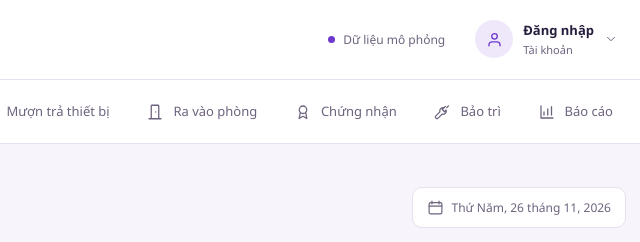
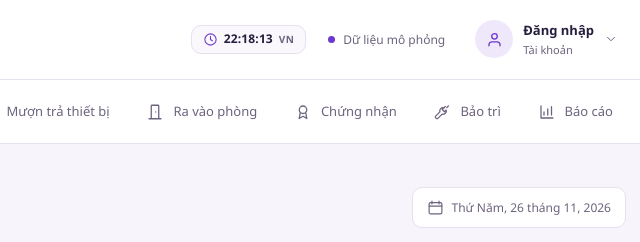
Before and after one commit to TMT-221/ProjectBPT, a website with bundled scripts: page UniLab/public/index.html in a window 1280 px wide. Shown: the top 242 px of the page, 622-1262 px from the left. Built offline with nearby package versions, Linux system fonts and the light colour scheme; files whose address does not match are found by name.

Commit message:
Add files via upload

```diff
--- a/UniLab/public/app.js
+++ b/UniLab/public/app.js
@@ -1067,6 +1067,33 @@ window.addEventListener('hashchange', () => {
   closeDialog();
   void loadPage();
 });
+const vnClockEl = document.querySelector('#vn-clock');
+const vnClockValue = document.querySelector('#vn-clock-value');
+const vnTimeFormatter = new Intl.DateTimeFormat('vi-VN', { timeZone: 'Asia/Ho_Chi_Minh', hour: '2-digit', minute: '2-digit', second: '2-digit', hourCycle: 'h23' });
+const vnFullDateFormatter = new Intl.DateTimeFormat('vi-VN', { timeZone: 'Asia/Ho_Chi_Minh', weekday: 'long', day: '2-digit', month: '2-digit', year: 'numeric' });
+let lastBoundaryKey = '';
+function updateVietnamClock() {
+  const now = new Date();
+  const timeText = vnTimeFormatter.format(now);
+  if (vnClockValue) {
+    vnClockValue.textContent = timeText;
+    vnClockValue.dateTime = isoToday() + 'T' + timeText + '+07:00';
+  }
+  if (vnClockEl) {
+    vnClockEl.title = 'Giờ Việt Nam (UTC+7): ' + timeText + ' · ' + vnFullDateFormatter.format(now);
+  }
+  const hm = timeText.slice(0, 5);
+  const key = isoToday() + ' ' + hm;
+  if (lastBoundaryKey && key !== lastBoundaryKey && ['00:00', '06:00', '07:00', '17:00', '22:00'].includes(hm)) {
+    labsCache = undefined;
+    if (user && !dialog.open && !modalLock && ['access', 'dashboard', 'equipment', 'borrows', 'certifications', 'chemicals'].includes(current.page)) {
+      void loadPage({ preserve: true });
+    }
+  }
+  lastBoundaryKey = key;
+}
+updateVietnamClock();
+setInterval(updateVietnamClock, 1000);
 current = initialPage;
 syncHeader();
 try {
--- a/UniLab/public/index.html
+++ b/UniLab/public/index.html
@@ -27,6 +27,7 @@
     <symbol id="i-chevron" viewBox="0 0 24 24"><path d="m9 18 6-6-6-6"/></symbol>
     <symbol id="i-down" viewBox="0 0 24 24"><path d="m6 9 6 6 6-6"/></symbol>
     <symbol id="i-info" viewBox="0 0 24 24"><circle cx="12" cy="12" r="9"/><path d="M12 11v5m0-8h.01"/></symbol>
+    <symbol id="i-clock" viewBox="0 0 24 24"><circle cx="12" cy="12" r="9"/><path d="M12 7v5l3 2"/></symbol>
     <symbol id="i-atom" viewBox="0 0 24 24"><ellipse cx="12" cy="12" rx="10" ry="4"/><ellipse cx="12" cy="12" rx="10" ry="4" transform="rotate(60 12 12)"/><ellipse cx="12" cy="12" rx="10" ry="4" transform="rotate(120 12 12)"/><circle cx="12" cy="12" r="1.2"/></symbol>
   </svg>
   <a class="skip-link" href="#main-content">Chuyển tới nội dung</a>
@@ -69,6 +70,7 @@
         <div class="header-location"><span>KHÔNG GIAN LÀM VIỆC</span><strong id="page-title">Tổng quan</strong></div>
       </div>
       <div class="topbar-right">
+        <span class="header-clock" id="vn-clock" title="Giờ Việt Nam (UTC+7) — áp dụng theo thời gian thực"><svg class="icon" aria-hidden="true"><use href="#i-clock"></use></svg><time id="vn-clock-value">--:--:--</time><small>VN</small></span>
         <span class="header-demo"><span class="signal-dot" aria-hidden="true"></span> Dữ liệu mô phỏng</span>
         <div id="account-control"><button type="button" id="auth-button" class="account-button" data-action="account" aria-haspopup="dialog"><span class="account-avatar"><svg class="icon" aria-hidden="true"><use href="#i-user"></use></svg></span><span class="account-copy"><span class="account-label">Đăng nhập</span><span class="account-role">Tài khoản</span></span><svg class="icon account-arrow" aria-hidden="true"><use href="#i-down"></use></svg></button></div>
       </div>
--- a/UniLab/public/style.css
+++ b/UniLab/public/style.css
@@ -64,6 +64,10 @@ strong, b { font-weight: 650; }
 .header-location > span { font-size:10px; letter-spacing:.1em; color:var(--muted); }
 .header-location strong { font-size:13px; color:var(--ink); font-weight:600; }
 .header-demo { display:flex; align-items:center; gap:8px; font-size:12px; color:var(--muted); }
+.header-clock { display:inline-flex; align-items:center; gap:6px; padding:6px 11px; border:1px solid var(--line); border-radius:10px; background:var(--surface-tint); color:var(--ink); font-size:12px; line-height:1.2; white-space:nowrap; font-variant-numeric:tabular-nums; }
+.header-clock .icon { width:15px; height:15px; color:var(--blue); }
+.header-clock time { font-weight:650; letter-spacing:.01em; }
+.header-clock small { color:var(--muted); font-size:10px; font-weight:650; letter-spacing:.04em; }
 .signal-dot { width:7px; height:7px; border-radius:50%; background:var(--blue); flex:none; }
 .account-button { display:flex; align-items:center; gap:10px; min-height:46px; padding:4px 8px; border:0; border-radius:12px; background:transparent; color:var(--ink); text-align:left; }
 .account-button:hover { background:var(--surface-tint); }
@@ -439,8 +443,10 @@ input:not([type="checkbox"]):not([type="radio"]):focus, select:focus, textarea:f
   .workspace { padding-top:72px; }
   .topbar { height:72px; padding-inline:16px; gap:12px; }
   .topbar-left { gap:12px; }
-  .topbar-right { gap:0; }
+  .topbar-right { gap:8px; }
   .header-demo,.header-location,.brand-text small,.account-role,.account-arrow { display:none; }
+  .header-clock { padding:5px 8px; gap:5px; font-size:11px; }
+  .header-clock small { display:none; }
   .brand-mark { width:34px; height:34px; border-radius:10px; }
   .brand-mark .icon { width:22px; height:22px; }
   .brand-text strong { font-size:23px; }
```
